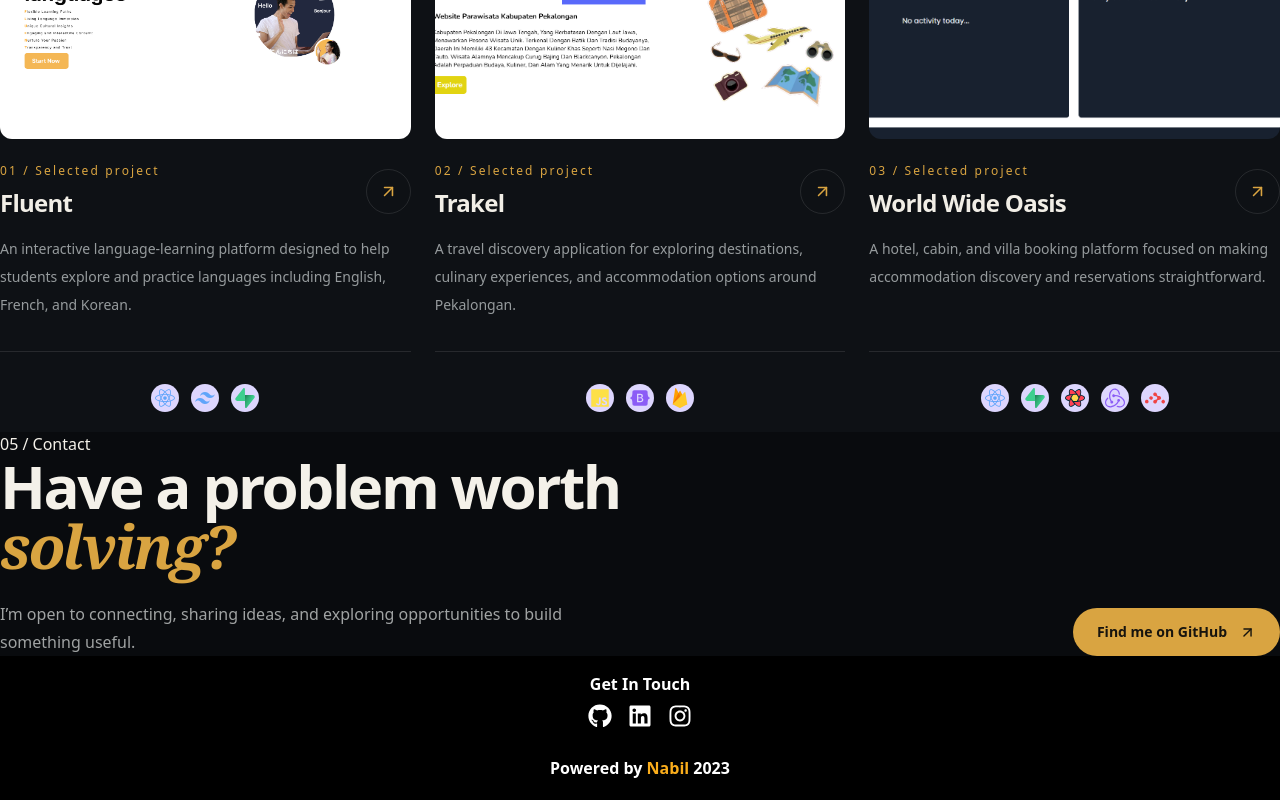
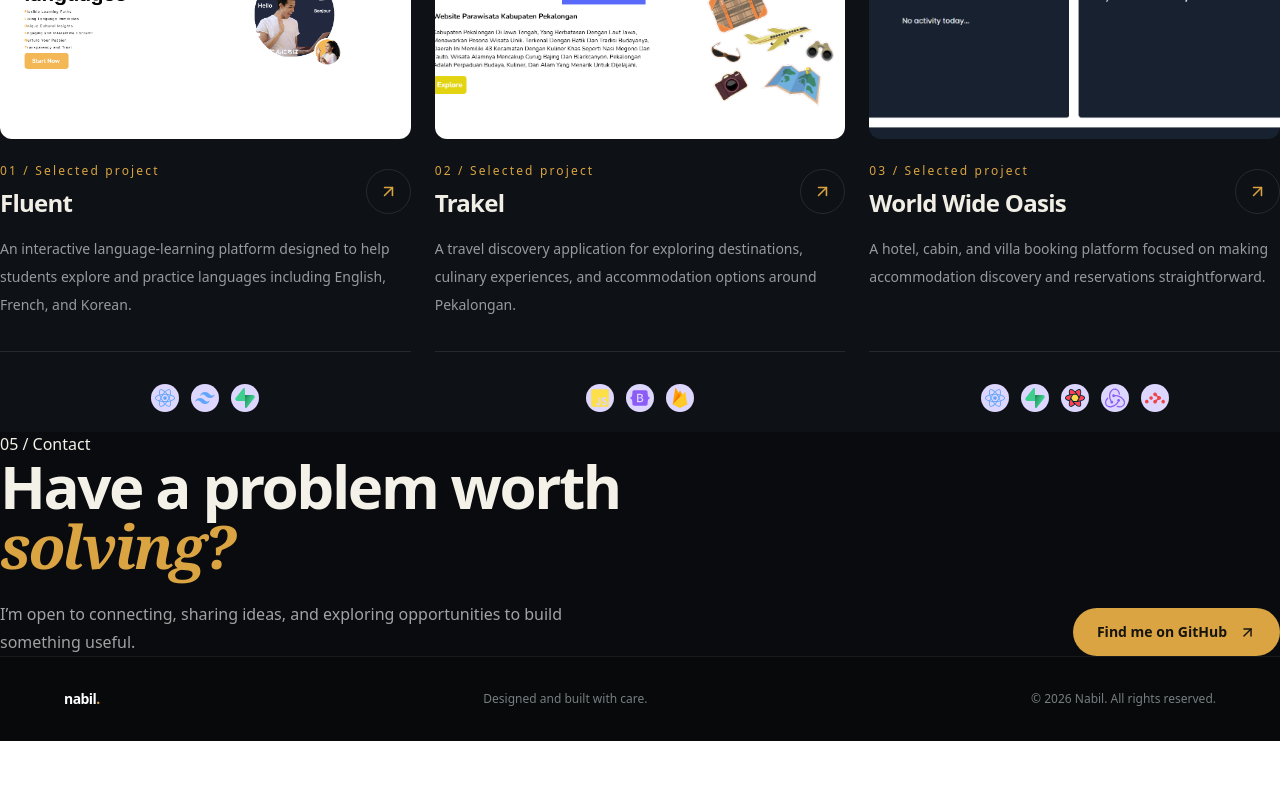
Before and after one commit to Muhammad-nabil99/Portfolio, a React (Vite) app: page / in a window 1280 px wide. Shown: the part 2301-3101 px from the top of the page. After the commit the page ends 3042 px from the top, so only its background shows below. Built offline with nearby package versions, Linux system fonts and the light colour scheme.

Commit message:
Update portfolio footer styling and copyright

```diff
--- a/src/components/Footer.jsx
+++ b/src/components/Footer.jsx
@@ -1,28 +1,13 @@
-import { FaGithub } from "react-icons/fa";
-import { FaLinkedin } from "react-icons/fa6";
-import { FaInstagram } from "react-icons/fa";
-
 function Footer() {
   return (
-    <div className="flex items-center flex-col bg-black text-white">
-      <div className="my-2">
-        <h2 className="font-bold my-2 capitalize text-center">Get in touch</h2>
-        <div className="flex gap-4 justify-center">
-          <a target="_blank" href="https://github.com/Muhammad-nabil99">
-            <FaGithub className="w-6 h-6" />
-          </a>
-          <a target="_blank" href="https://www.linkedin.com/in/muhammad-nabil-3960382b2/">
-            <FaLinkedin className="w-6 h-6" />
-          </a>
-          <a target="_blank" href="https://www.instagram.com/muhammadnabil991025/">
-            <FaInstagram className="w-6 h-6" />
-          </a>
-        </div>
+    <footer className="border-t border-white/[0.07] bg-[#07090b]">
+      <div className="mx-auto flex max-w-7xl flex-col gap-3 px-6 py-8 text-xs text-[#777e80] sm:flex-row sm:items-center sm:justify-between sm:px-10 lg:px-16">
+        <a href="#home" className="text-sm font-bold tracking-[-0.04em] text-white">nabil<span className="text-[#d9a441]">.</span></a>
+        <p>Designed and built with care.</p>
+        <p>© {new Date().getFullYear()} Nabil. All rights reserved.</p>
       </div>
-      <p className="font-bold my-5 text-center">
-        Powered by <span className="text-[#faad1b]">Nabil</span> 2023
-      </p>
-    </div>
+    </footer>
   );
 }
+
 export default Footer;
```
